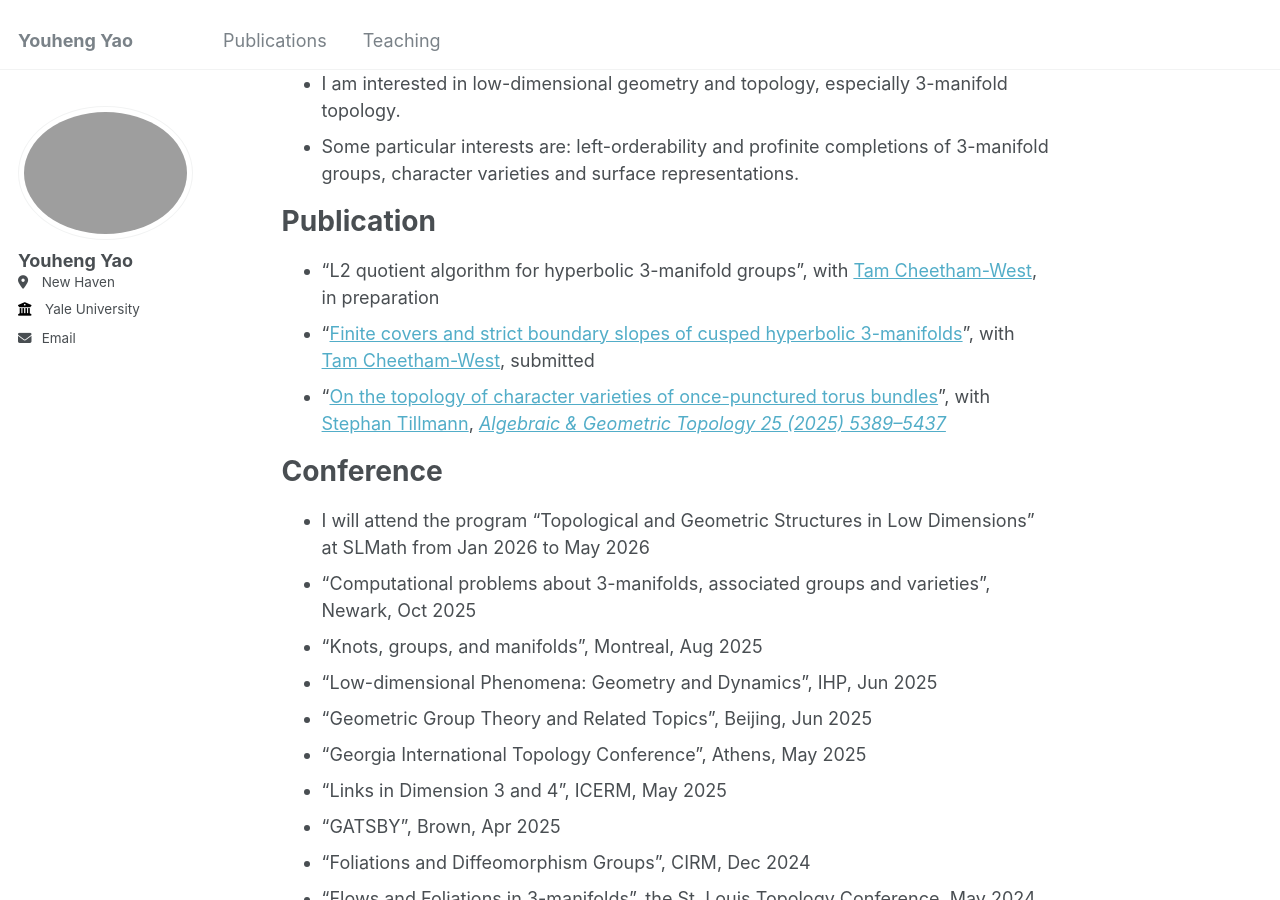
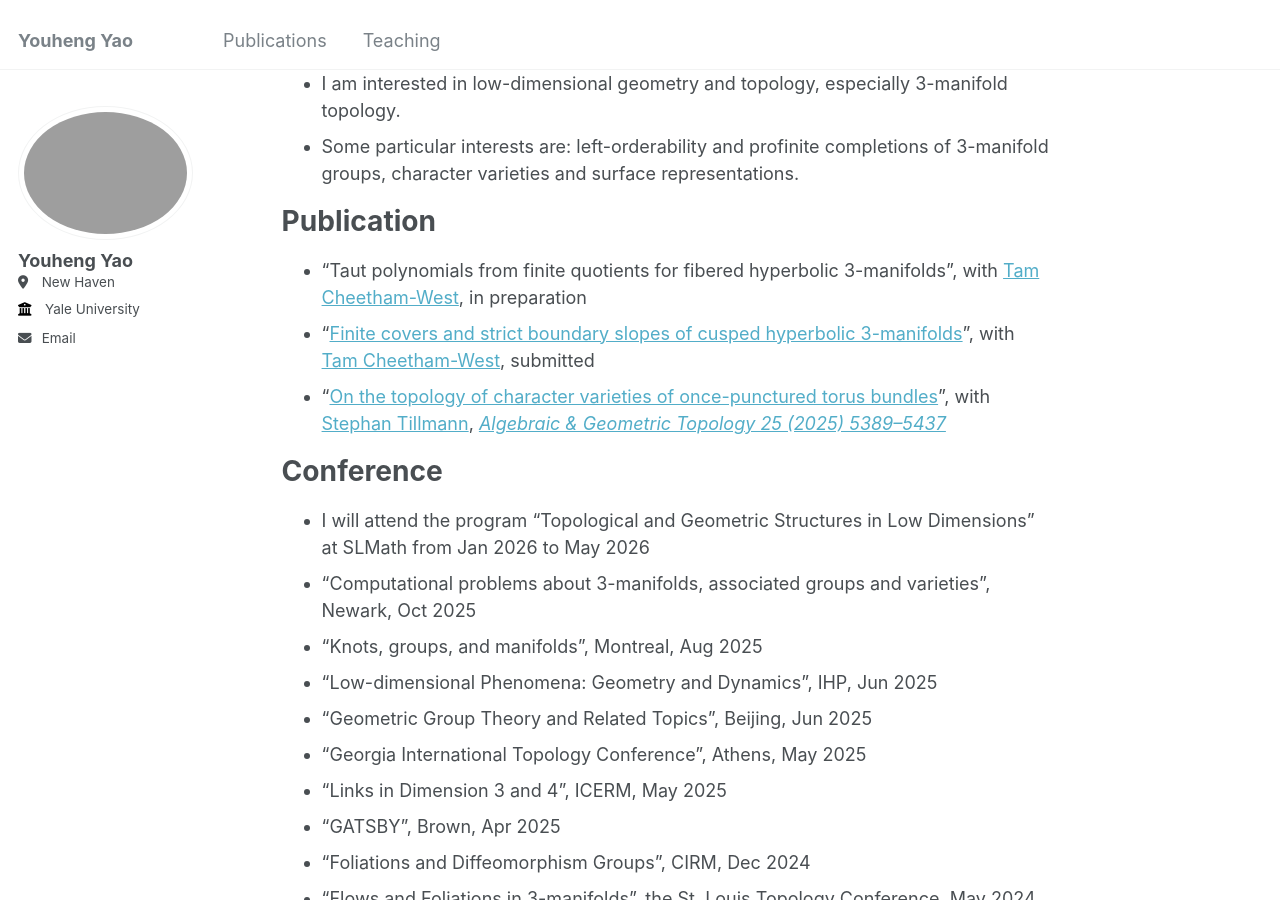
Before and after one commit to LionelYao/LionelYao.github.io, a Jekyll site: the page built from _pages/about.md, in a window 1280 px wide and 900 px high, scrolled down 384 px. Built offline with Jekyll 4.4.1, drawn with Linux system fonts in a browser that asks for light colours; a script that is not in the unit is left out.

Commit message:
Update about.md

```diff
--- a/_pages/about.md
+++ b/_pages/about.md
@@ -26,7 +26,7 @@ Research Interest
 
 Publication
 ======
-- "L2 quotient algorithm for hyperbolic 3-manifold groups", with [Tam Cheetham-West](https://sites.google.com/view/tam-cheetham-west/home), in preparation
+- "Taut polynomials from finite quotients for fibered hyperbolic 3-manifolds", with [Tam Cheetham-West](https://sites.google.com/view/tam-cheetham-west/home), in preparation
 - "[Finite covers and strict boundary slopes of cusped hyperbolic 3-manifolds](https://arxiv.org/abs/2506.12289)", with [Tam Cheetham-West](https://sites.google.com/view/tam-cheetham-west/home), submitted
 - "[On the topology of character varieties of once-punctured torus bundles](https://arxiv.org/abs/2206.14954)", with [Stephan Tillmann](https://www.maths.usyd.edu.au/u/tillmann/index.html), *[Algebraic & Geometric Topology 25 (2025) 5389–5437](https://msp.org/agt/2025/25-9/p05.xhtml)*
 
```
